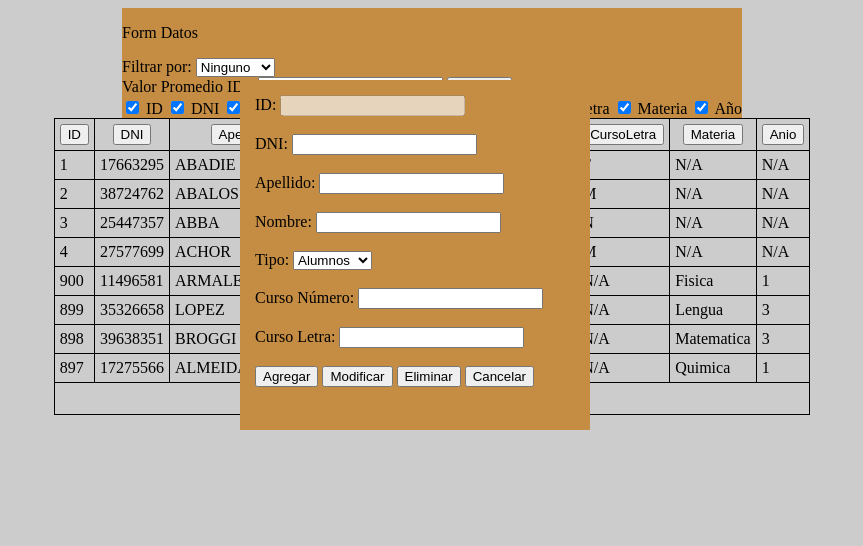
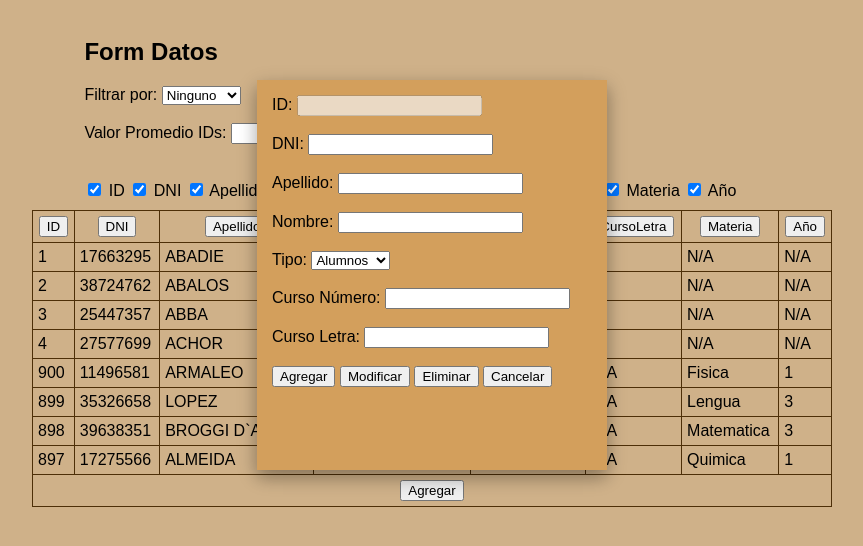
Before and after one commit to damiangeisser/Lab3P1Geisser, a plain HTML site: page index.html in a window 1280 px wide. Both pictures are taken after a click on the button "Agregar". Shown: the whole page, without its empty margins (208-1071 px from the left). Drawn offline with Linux system fonts and the light colour scheme.

Commit message:
estilos aplicados

```diff
--- a/index.html
+++ b/index.html
@@ -10,7 +10,7 @@
     .container{
         display: flex;
         justify-content: center;
-        background-color: #cccccc;
+        background-color:#cfb189;
     }
 
     .fieldsetABM{
@@ -20,23 +20,28 @@
     }
 
     #controlesTabla{
-        /* width: 50%; */
         justify-content: center;
-        background-color: #c58d43;
+        padding: 10px;
+        width: 55%;
+        min-width: 300px;
+        min-height: 100px;
+        background-color:#cfb189;
     }
 
     body{
         border-collapse: collapse;
-        background-color: #cccccc;
+        background-color:  #cfb189;
+        font-family: Arial, Helvetica, sans-serif;
     }
 
     table{
         border-collapse: collapse;
-        background-color: #cccccc;
+        background-color:#cfb189;
+        min-width: 800px;
     }
 
     table, th, td{
-        border: 1px solid black;
+        border: 1px solid #4d2f08;
         padding: 5px;
     }
 
@@ -45,12 +50,13 @@
         padding: 15px;
         position: fixed;
         top: 10%;
-        left: 35%;
+        left: auto;
         width: 25%;
         min-width: 300px;
-        height: 40%;
-        min-height: 250px;
-        background-color:  #c58d43; /* Fallback color */
+        height: 45%;
+        min-height: 300px;
+        background-color:  #d39f5c;
+        box-shadow: 0 8px 16px 0 rgba(0, 0, 0, 0.2), 0 6px 20px 0 rgba(0, 0, 0, 0.19);
     }
 </style>
 
@@ -876,7 +882,7 @@
 
         boton.setAttribute('class', 'botonCabecera');
 
-        boton.textContent = texto;
+        boton.textContent = texto != 'Anio' ? texto : 'Año';
 
         th.appendChild(boton);
 
@@ -982,9 +988,7 @@
         }
     }
 </script>
-
 </head>
-
 <body>
     <section class="container">
         <form id = "formABM">
@@ -1026,7 +1030,7 @@
                 </label>
                 <br><br>
                 <label>
-                    A&ntilde;o: <input type="number" id="txtAnio" name="anio">
+                    A&ntilde;o: <input type="number" id="txtAnio" name="anio" min="2022" max="2070">
                 </label>
                 <br><br>
             </fieldset>
@@ -1039,20 +1043,19 @@
     </section>
     <section class="container">
         <form id = "controlesTabla">
-            <p>Form Datos</p>
-
+            <h1>Form Datos</h1>
             <label for="filtroPersonas">Filtrar por: </label>
             <select name = "filtroPersonas" id = "filtroPersonas">
                <option value = "ninguno" selected>Ninguno</option>
                <option value = "alumnos">Alumnos</option>
                <option value = "docentes">Docentes</option>
-            </select><br>
-
+            </select>
+            <br><br>
             <label for="promedioIds">Valor Promedio IDs:</label>
             <input type="text" id="promedioIds" name="promedioIds">
 
             <input type="button" value="Calcular" id="calcularPromedio"><br>
-
+            <br><br>
             <input type="checkbox" id="filtroId" name="filtroId" value="filtroId" checked ="true">
             <label for="filtroId">ID</label>
 
```
